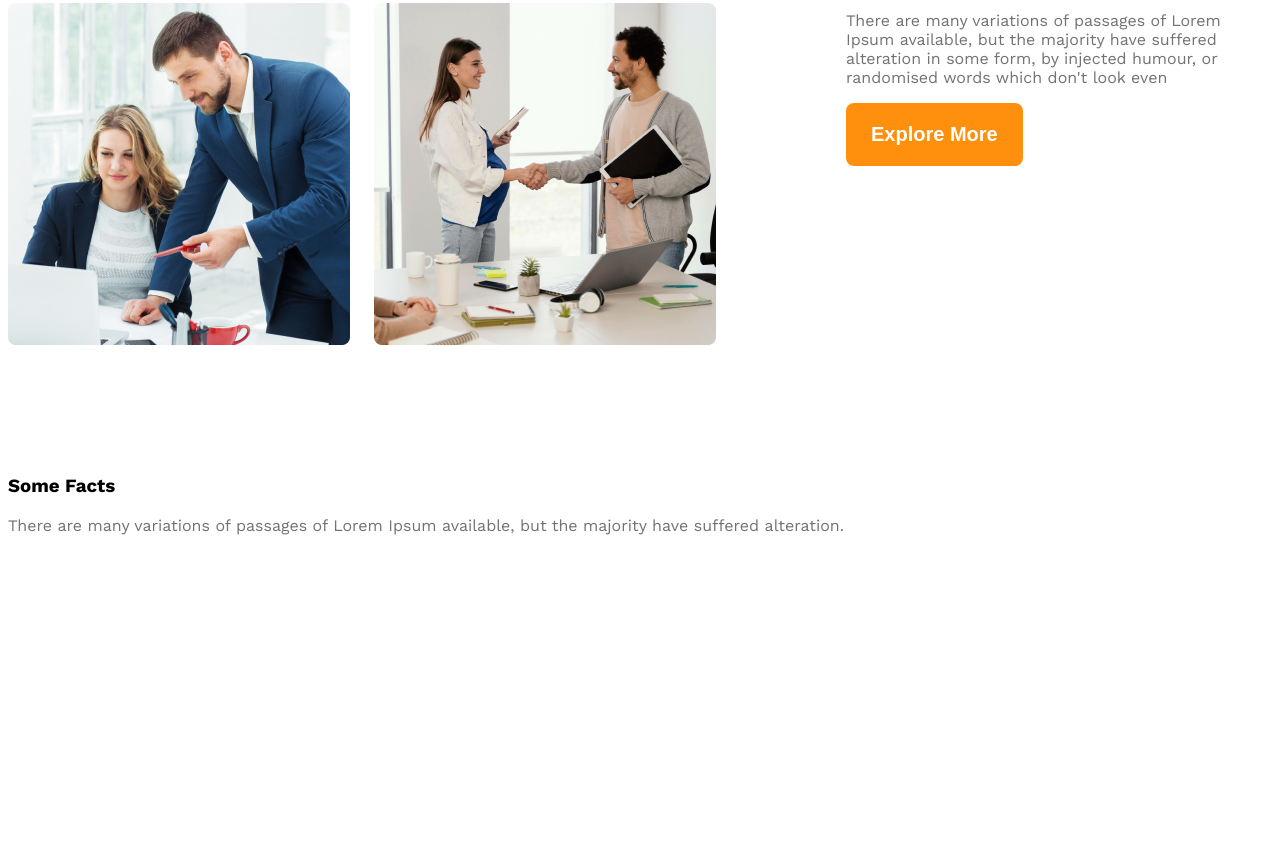
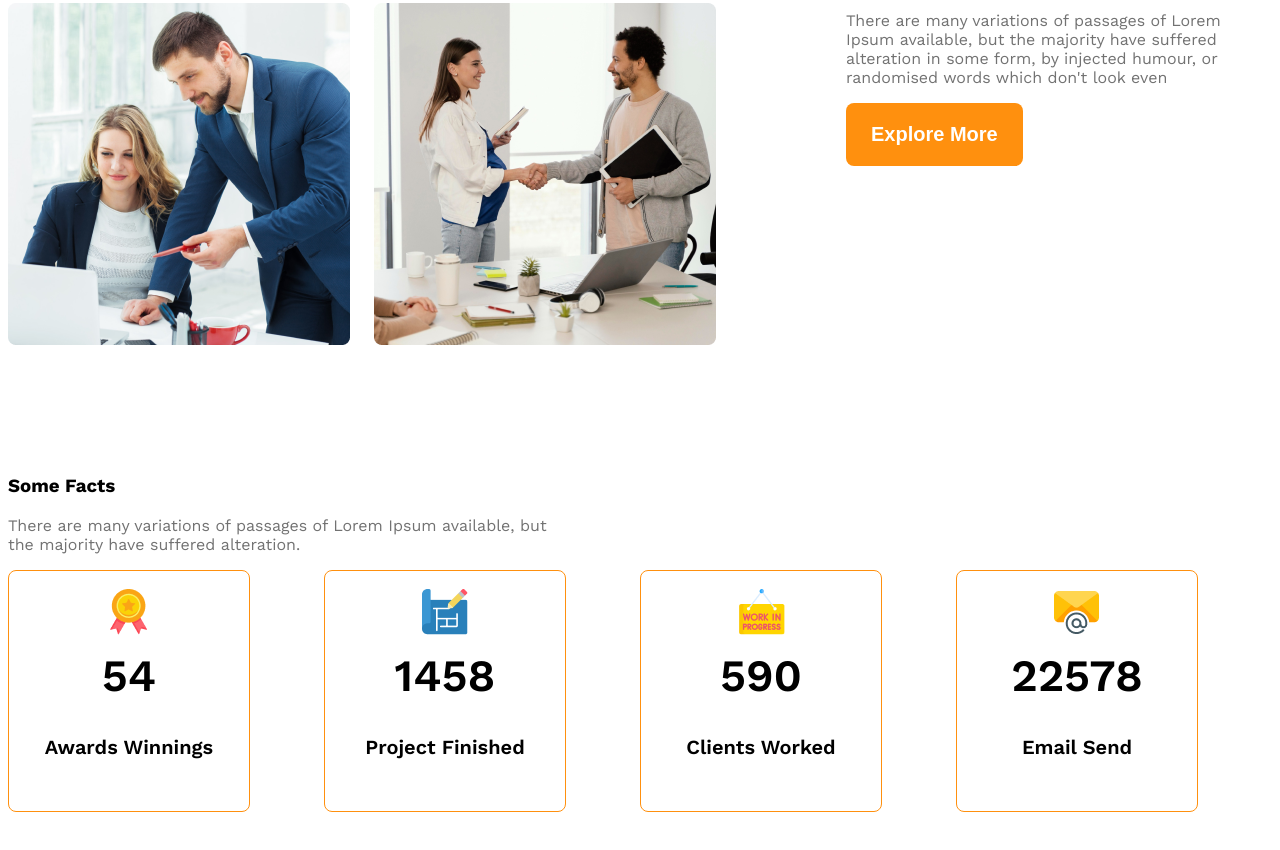
Before and after one commit to Najmus-Shakib797/g3-architects-resources, a plain HTML site: page index.html in a window 1280 px wide. Shown: the part 1677-2527 px from the top of the page. Before the commit the page ends 2500 px from the top, so only its background shows below. Drawn offline with nearby package versions, Linux system fonts and the light colour scheme.

Commit message:
addeded fact section

```diff
--- a/index.html
+++ b/index.html
@@ -61,29 +61,37 @@
          <!-- features  will enjoy -->
           <section>
             <h3 class="some-facts">Some Facts</h3>
-            <p class="text-light-gray">There are many variations of passages of Lorem Ipsum available, but the majority have suffered alteration.</p>
+            <p class="text-light-gray fact-sescription">There are many variations of passages of Lorem Ipsum available, but the majority have suffered alteration.</p>
             <div class="fact-container">
-                <!-- .fact*4>img.fact-icon+h4.fact-number+h5.fact-name -->
+                <!-- .fact-card*4>img.fact-icon+h4.fact-number+h5.fact-name -->
 
-                <div class="fact">
-                    <img src="" alt="" class="fact-icon">
-                    <h4 class="fact-number"></h4>
-                    <h5 class="fact-name"></h5>
+                <div class="fact-card display-flex ">
+                   <div>
+                    <img src="images/icons/ribon.png" alt="" class="fact-icon">
+                    <h4 class="fact-number">54</h4>
+                    <h5 class="fact-name">Awards Winnings</h5>
+                   </div>
                 </div>
-                <div class="fact">
-                    <img src="" alt="" class="fact-icon">
-                    <h4 class="fact-number"></h4>
-                    <h5 class="fact-name"></h5>
+                <div class="fact-card display-flex">
+                    <div>
+                        <img src="images/icons/projects.png" alt="" class="fact-icon">
+                    <h4 class="fact-number">1458</h4>
+                    <h5 class="fact-name">Project Finished </h5>
+                    </div>
                 </div>
-                <div class="fact">
-                    <img src="" alt="" class="fact-icon">
-                    <h4 class="fact-number"></h4>
-                    <h5 class="fact-name"></h5>
+                <div class="fact-card display-flex">
+                    <div>
+                        <img src="images/icons/customers.png" alt="" class="fact-icon">
+                        <h4 class="fact-number">590</h4>
+                        <h5 class="fact-name">Clients Worked </h5>
+                    </div>
                 </div>
-                <div class="fact">
-                    <img src="" alt="" class="fact-icon">
-                    <h4 class="fact-number"></h4>
-                    <h5 class="fact-name"></h5>
+                <div class="fact-card display-flex">
+                    <div>
+                        <img src="images/icons/email.png" alt="" class="fact-icon">
+                    <h4 class="fact-number">22578</h4>
+                    <h5 class="fact-name">Email Send</h5>
+                    </div>
                 </div>
           </section>
           <section class="some-facts"></section>
--- a/styles/architects.css
+++ b/styles/architects.css
@@ -115,6 +115,37 @@ main >section{
 .Quick-list{
     font-weight: 500;
 }
+/* some fact related style */
+.fact-container{
+    display: grid;
+    grid-template-columns: repeat(4,1fr);
+
+}
+.fact-card{
+    border: 1px solid #FF900E;
+    width: 240px;
+    height: 240px;
+    border-radius: 8px;
+    justify-content: center;
+    align-items: center;
+    text-align: center;
+
+
+}
+.fact-number{
+    font-size: 2.8rem;
+    font-weight: 600;
+    margin-top: 10px;
+    margin-bottom: 5px;
+}
+.fact-name{
+    font-size: 1.25rem;
+    font-weight: 600;
+    margin top: 10px;
+}
+.fact-sescription{
+    max-width: 540px;
+}
 
 
 /* responsive media queary */
```
